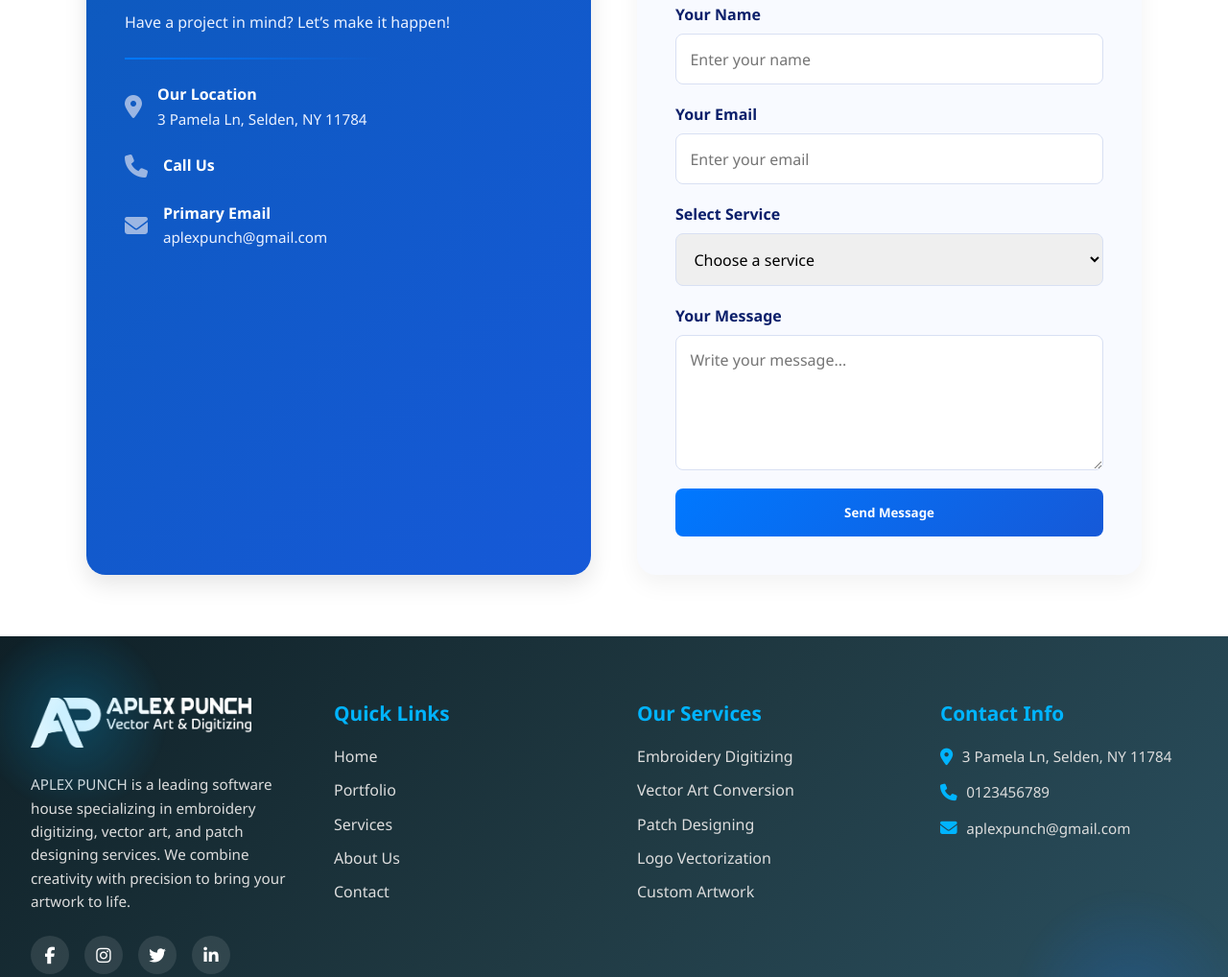
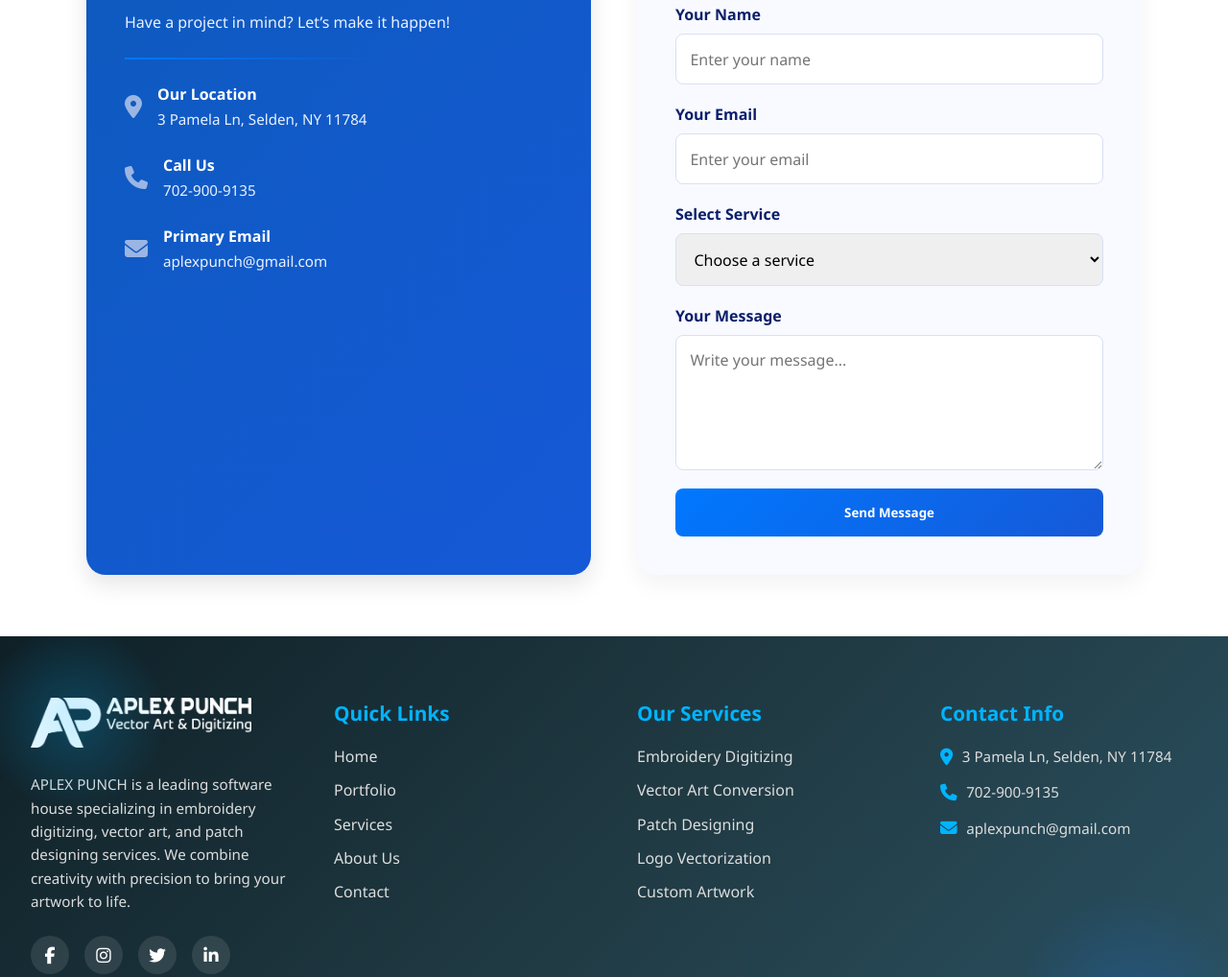
Before and after one commit to RayyanOfficial/Aplex-Punch, a plain HTML site: page contact.html in a window 1280 px wide. Shown: the part 263-1281 px from the top of the page at 96% size. Drawn offline with Linux system fonts and the light colour scheme.

Commit message:
Update contact phone number in contact.html

```diff
--- a/contact.html
+++ b/contact.html
@@ -94,7 +94,7 @@
             <i class="fa-solid fa-phone"></i>
             <div>
               <h4>Call Us</h4>
-              <p></p>
+              <p>702-900-9135</p>
             </div>
           </div>
 
@@ -200,7 +200,7 @@
       <h3>Contact Info</h3>
       <ul>
         <li><i class="fa-solid fa-location-dot"></i> 3 Pamela Ln, Selden, NY 11784</li>
-        <li><i class="fa-solid fa-phone"></i> 0123456789</li>
+        <li><i class="fa-solid fa-phone"></i> 702-900-9135</li>
         <li><i class="fa-solid fa-envelope"></i> aplexpunch@gmail.com</li>
       </ul>
     </div>
```
